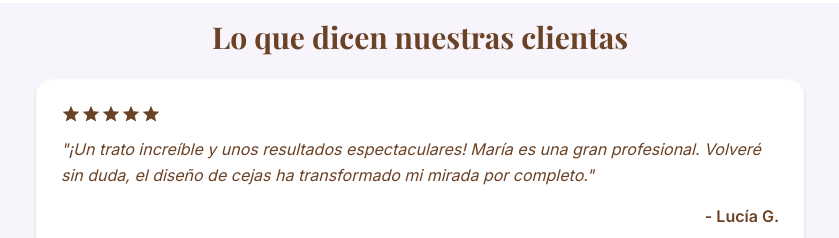
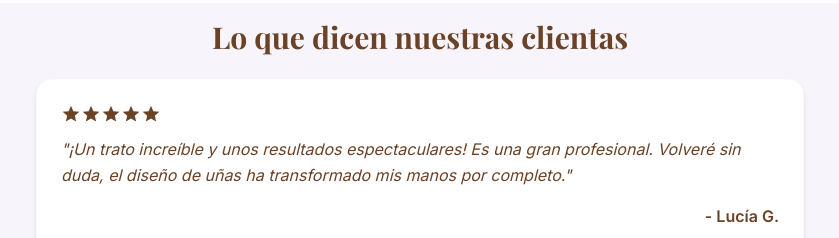
Before and after one commit to JaviPedrote/bella-beauty, a React (Vite) app: page / in a window 1280 px wide. Shown: the part 1020-1258 px from the top of the page, without its empty margins (220-1059 px from the left). Built offline with nearby package versions, Linux system fonts and the light colour scheme.

Commit message:
ajuste con servicios reales

```diff
--- a/src/pages/Galeria.tsx
+++ b/src/pages/Galeria.tsx
@@ -24,7 +24,7 @@ export const Galeria = () => {
           Nuestra Galería
         </h1>
         <p className="mt-4 max-w-2xl mx-auto text-brand-text-light">
-          Inspírate con algunos de nuestros trabajos más recientes de cejas y pestañas.
+          Inspírate con algunos de nuestros trabajos más recientes de uñas y pestañas.
           Resultados que hablan por sí mismos.
         </p>
       </header>
--- a/src/pages/Home.tsx
+++ b/src/pages/Home.tsx
@@ -121,7 +121,7 @@ export const Home = () => {
             <div className="flex items-center mb-3">
               <div className="flex text-brand-highlight"><StarIcon /><StarIcon /><StarIcon /><StarIcon /><StarIcon /></div>
             </div>
-            <p className="text-brand-text-light italic leading-relaxed">"¡Un trato increíble y unos resultados espectaculares! María es una gran profesional. Volveré sin duda, el diseño de cejas ha transformado mi mirada por completo."</p>
+            <p className="text-brand-text-light italic leading-relaxed">"¡Un trato increíble y unos resultados espectaculares! Es una gran profesional. Volveré sin duda, el diseño de uñas ha transformado mis manos por completo."</p>
             <p className="text-right font-semibold text-brand-highlight mt-4">- Lucía G.</p>
           </div>
           {/* Testimonio */}
```
